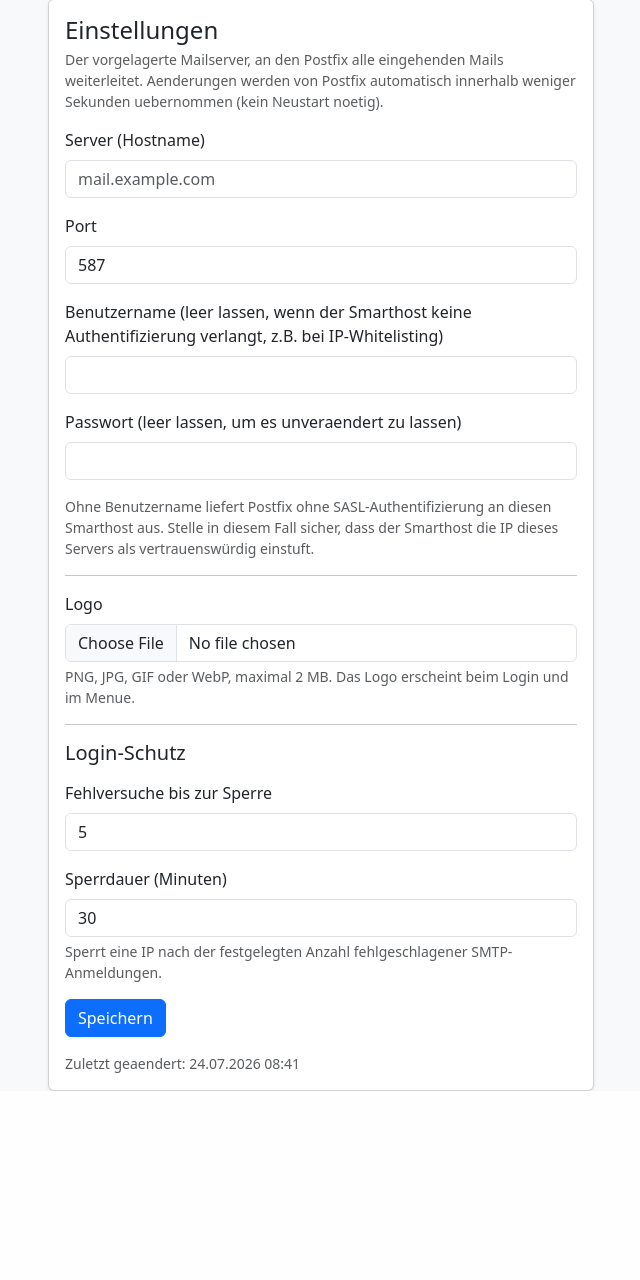
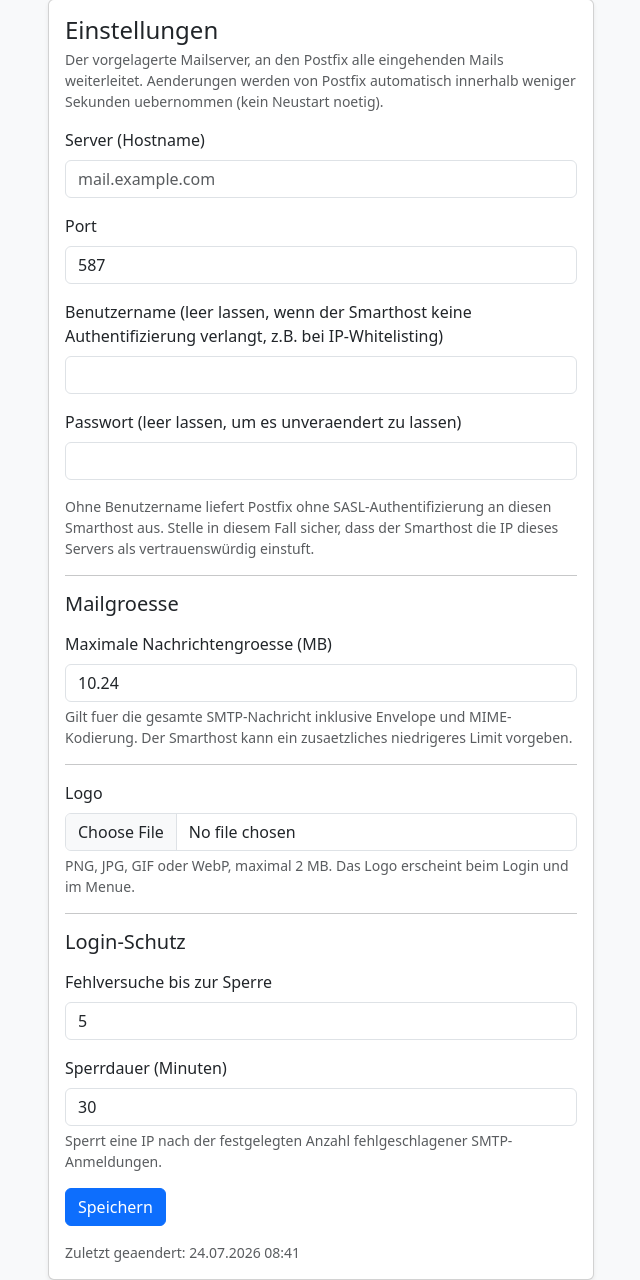
Before and after one commit to rganter/Hermes-reloaded, a Flask app: page /settings in a window 1280 px wide. Shown: the part 81-1361 px from the top of the page, without its empty margins (319-959 px from the left). Before the commit the page ends 1172 px from the top, so only its background shows below. Run offline with Flask 3, Linux system fonts and the light colour scheme; the visitor is signed in with stand-in values (Sample User, id 1); data that the repository does not hold is empty; parts of the project's set-up code (start-up, migrations or seed data) failed here and were passed over.

Commit message:
Add configurable Postfix message size limit

```diff
--- a/mysql/init.sql
+++ b/mysql/init.sql
@@ -27,6 +27,7 @@ CREATE TABLE IF NOT EXISTS settings (
   smarthost_port INT NOT NULL DEFAULT 587,
   smarthost_user VARCHAR(255) NULL,
   smarthost_password VARCHAR(255) NULL,
+  message_size_limit BIGINT NOT NULL DEFAULT 10240000,
   updated_at DATETIME DEFAULT CURRENT_TIMESTAMP ON UPDATE CURRENT_TIMESTAMP
 );
 
--- a/webgui/app.py
+++ b/webgui/app.py
@@ -7,6 +7,7 @@ import threading
 import uuid
 from datetime import timedelta
 from datetime import datetime
+from decimal import Decimal, InvalidOperation, ROUND_HALF_UP
 
 from flask import Flask, render_template, redirect, url_for, request, flash, send_file
 from flask_sqlalchemy import SQLAlchemy
@@ -131,7 +132,13 @@ class Settings(db.Model):
     smarthost_port = db.Column(db.Integer, nullable=False, default=587)
     smarthost_user = db.Column(db.String(255), nullable=True)
     smarthost_password = db.Column(db.String(255), nullable=True)
+    message_size_limit = db.Column(db.BigInteger, nullable=False, default=10240000)
     updated_at = db.Column(db.DateTime, default=datetime.utcnow, onupdate=datetime.utcnow)
+
+    @property
+    def message_size_limit_mb(self):
+        value = Decimal(self.message_size_limit) / Decimal(1_000_000)
+        return format(value.normalize(), "f")
 
 
 class SecuritySettings(db.Model):
@@ -405,6 +412,10 @@ def write_postfix_config(settings: "Settings"):
         # gespeicherte Credentials nicht weiter verwendet werden
         open(sasl_path, "w").close()
 
+    message_size_path = os.path.join(SHARED_DIR, "message_size_limit")
+    with open(message_size_path, "w") as size_file:
+        size_file.write(f"{settings.message_size_limit}\n")
+
 
 def get_settings() -> "Settings":
     settings = Settings.query.get(1)
@@ -618,12 +629,30 @@ def settings_page():
         smarthost_port = request.form.get("smarthost_port", "587").strip()
         smarthost_user = request.form.get("smarthost_user", "").strip()
         smarthost_password = request.form.get("smarthost_password", "")
+        message_size_limit_mb = request.form.get("message_size_limit_mb", "").strip()
         logo = request.files.get("logo")
         max_login_failures = request.form.get("max_login_failures", "").strip()
         block_duration_minutes = request.form.get("block_duration_minutes", "").strip()
 
         if not smarthost or not smarthost_port:
             flash("Server und Port sind Pflichtfelder.", "danger")
+            return render_template("settings.html", settings=settings,
+                                   security_settings=security_settings)
+        try:
+            size_mb = Decimal(message_size_limit_mb.replace(",", "."))
+            if size_mb < Decimal("1") or size_mb > Decimal("102400"):
+                raise InvalidOperation
+            message_size_limit = int(
+                (size_mb * Decimal(1_000_000)).quantize(
+                    Decimal("1"),
+                    rounding=ROUND_HALF_UP,
+                )
+            )
+        except (InvalidOperation, ValueError):
+            flash(
+                "Die maximale Mailgroesse muss zwischen 1 und 102400 MB liegen.",
+                "danger",
+            )
             return render_template("settings.html", settings=settings,
                                    security_settings=security_settings)
         try:
@@ -645,6 +674,7 @@ def settings_page():
         settings.smarthost = smarthost
         settings.smarthost_port = int(smarthost_port)
         settings.smarthost_user = smarthost_user or None
+        settings.message_size_limit = message_size_limit
         # Passwort nur ueberschreiben, wenn ein neues eingegeben wurde
         if smarthost_password:
             settings.smarthost_password = smarthost_password
@@ -846,13 +876,15 @@ def wait_for_database(max_retries=30, delay=2):
             time.sleep(delay)
 
 
-def ensure_sender_rule_columns():
-    """Add sender-rule columns when a database was initialized by an older image."""
+def ensure_schema_columns():
+    """Add columns when a database was initialized by an older image."""
     statements = (
         "ALTER TABLE users ADD COLUMN IF NOT EXISTS "
         "allowed_sender_domain VARCHAR(255) NULL",
         "ALTER TABLE users ADD COLUMN IF NOT EXISTS "
         "allow_any_sender TINYINT(1) NOT NULL DEFAULT 0",
+        "ALTER TABLE settings ADD COLUMN IF NOT EXISTS "
+        "message_size_limit BIGINT NOT NULL DEFAULT 10240000",
     )
     with db.engine.begin() as connection:
         for statement in statements:
@@ -863,7 +895,7 @@ with app.app_context():
     wait_for_database()
     app.logger.info("Initialisiere Datenbankschema.")
     db.create_all()
-    ensure_sender_rule_columns()
+    ensure_schema_columns()
     # Beim Start sicherstellen, dass Postfix eine aktuelle Konfiguration
     # vorfindet - auch wenn seit dem letzten GUI-Save nichts geaendert wurde
     # (z.B. nach einem "docker compose down/up" mit frischem Postfix-Volume).
--- a/webgui/templates/settings.html
+++ b/webgui/templates/settings.html
@@ -36,6 +36,19 @@
             Smarthost die IP dieses Servers als vertrauenswürdig einstuft.
           </p>
           <hr>
+          <h5 class="mb-3">Mailgroesse</h5>
+          <div class="mb-3">
+            <label class="form-label">Maximale Nachrichtengroesse (MB)</label>
+            <input type="number" name="message_size_limit_mb" class="form-control"
+                   value="{{ settings.message_size_limit_mb }}"
+                   min="1" max="102400" step="0.01" required>
+            <div class="form-text">
+              Gilt fuer die gesamte SMTP-Nachricht inklusive Envelope und
+              MIME-Kodierung. Der Smarthost kann ein zusaetzliches niedrigeres
+              Limit vorgeben.
+            </div>
+          </div>
+          <hr>
           <div class="mb-3">
             <label class="form-label">Logo</label>
             <input type="file" name="logo" class="form-control" accept="image/png,image/jpeg,image/gif,image/webp">
```
Also changed, not shown: CHANGELOG.md, README.md, 1 other file.
